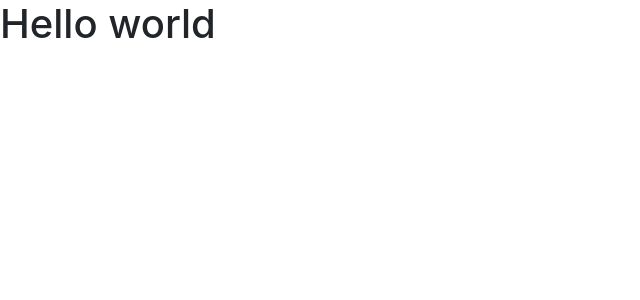
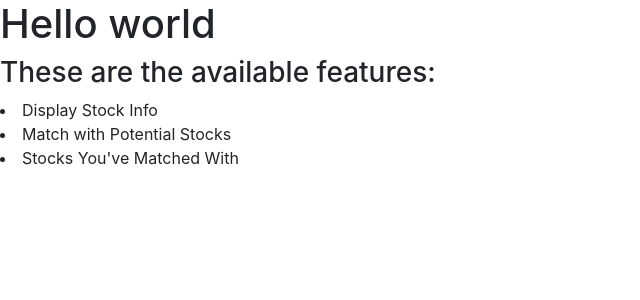
Before and after one commit to Codubee/StockPickerTTH1-2-Front, a React (Create React App) app: page / in a window 1280 px wide. Shown: the top 300 px of the page, without its empty margins (0-640 px from the left). Built offline with nearby package versions, Linux system fonts and the light colour scheme.

Commit message:
Added Fewatures Component to the Landing Page

```diff
--- a/src/views/LandingPage.js
+++ b/src/views/LandingPage.js
@@ -1,10 +1,12 @@
 import React from 'react';
+import Features from '../components/Features';
 
 function LandingPage()
 {
   return (
         <div>
             <h1>Hello world</h1>
+            <Features />
         </div>
     )
 }
```
